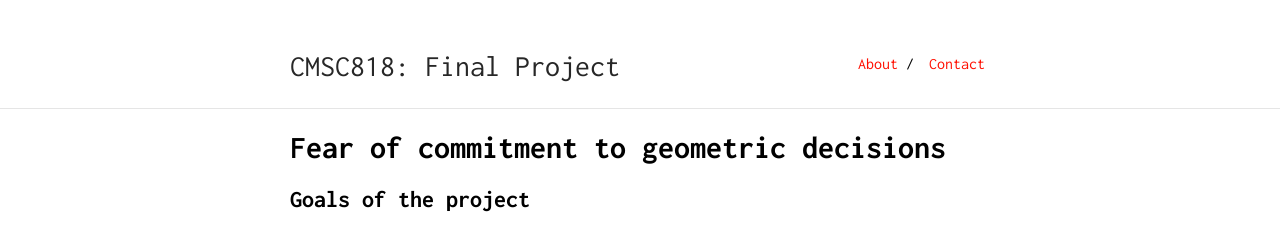
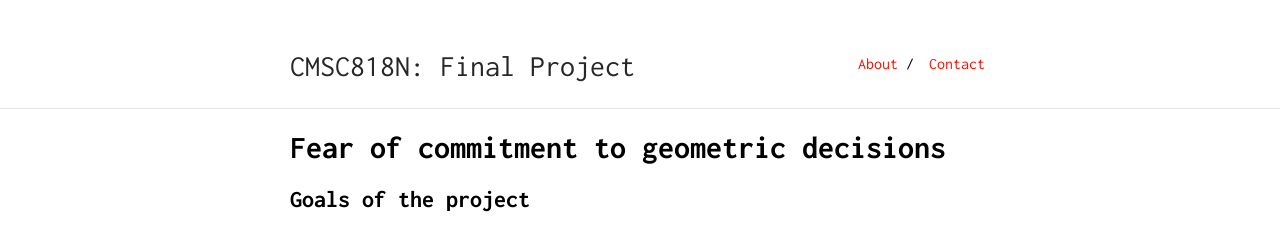
Before and after one commit to geinarm/cmsc818_gudjon, a Jekyll site: the page built from index.md, in a window 1280 px wide and 900 px high. Shown: the top 233 px of the window. Built offline with Jekyll 4.4.1, drawn with Linux system fonts in a browser that asks for light colours; our own code applies the rules of GitHub Pages for plain Markdown files.

Commit message:
Fixed title

```diff
--- a/_config.yml
+++ b/_config.yml
@@ -1,4 +1,4 @@
-title: "CMSC818: Final Project"
+title: "CMSC818N: Final Project"
 url: "https://geinarm.com"
 baseurl: "/"
 
```
